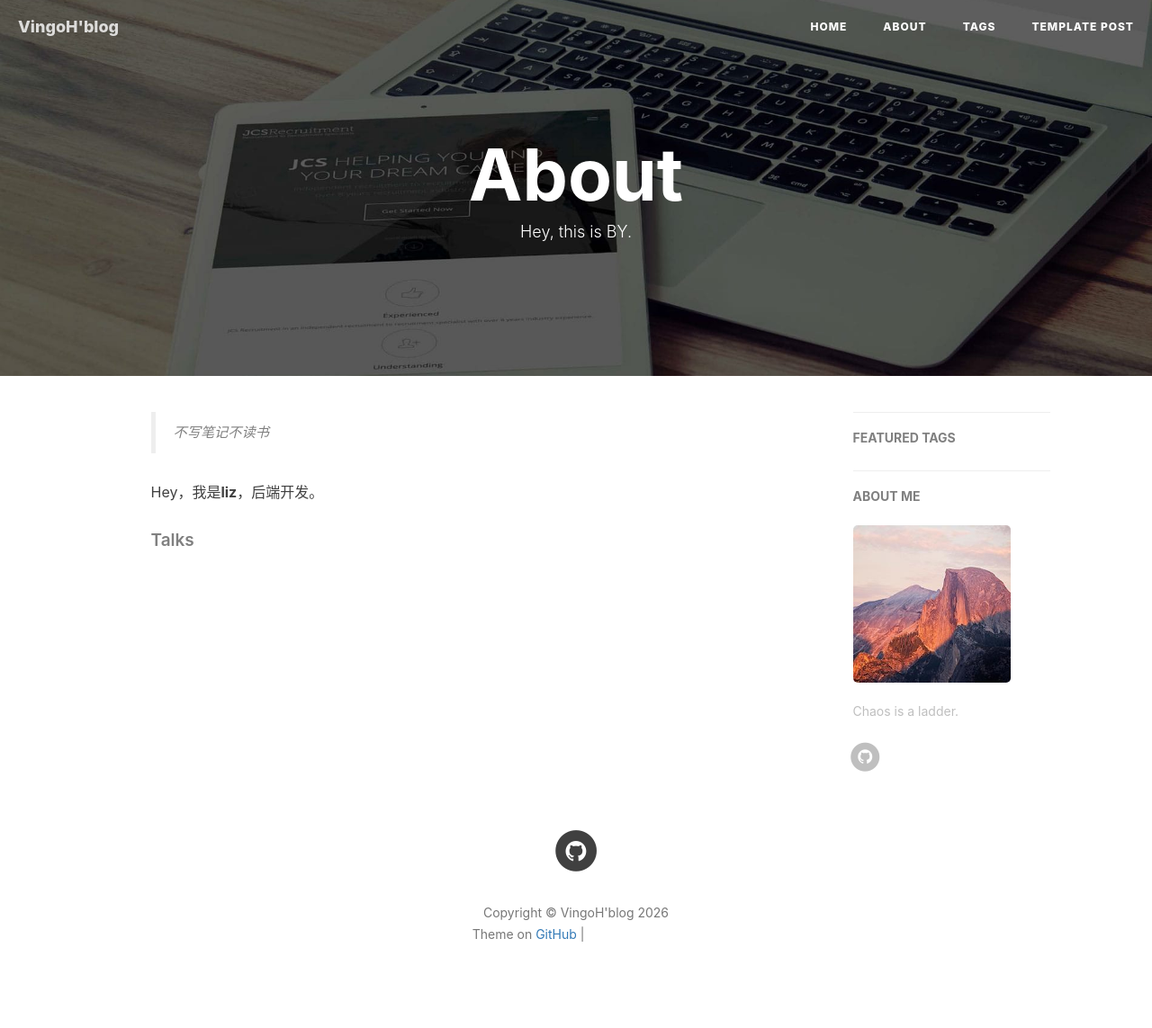
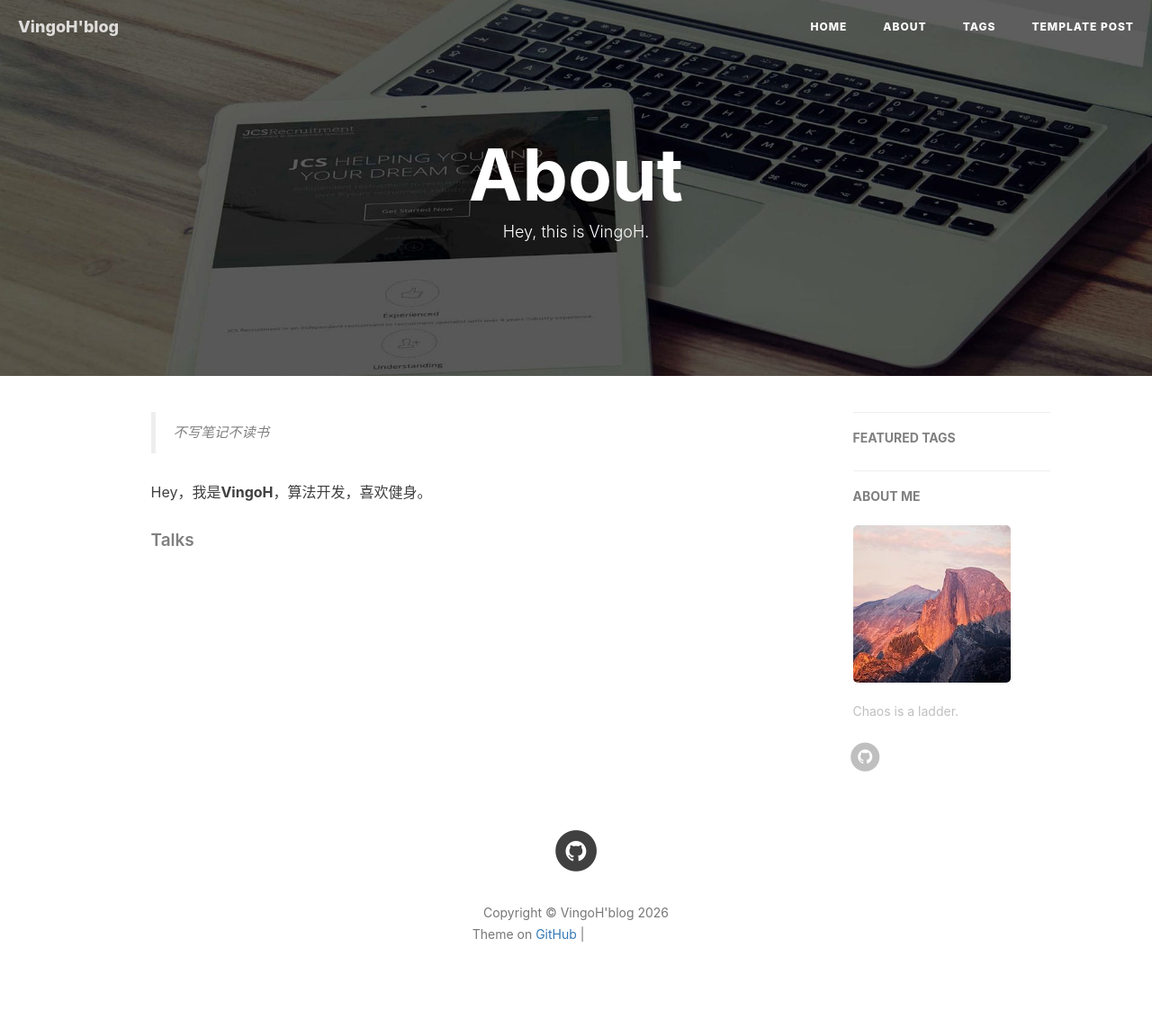
Before and after one commit to vingoh/vingoh.github.io, a Jekyll site: the page built from about.html, in a window 1280 px wide. Shown: the whole page at 90% size. Built offline with Jekyll 4.4.1, drawn with Linux system fonts in a browser that asks for light colours; nearby versions of some CDN libraries; comment, search, counter and statistics services are not loaded; grey boxes are pictures that could not be loaded.

Commit message:
Update about.html

```diff
--- a/about.html
+++ b/about.html
@@ -1,7 +1,7 @@
 ---
 layout: page
 title: "About"
-description: "Hey, this is BY."
+description: "Hey, this is VingoH."
 header-img: "img/system/post-bg-rwd.jpg"
 ---
 
@@ -17,11 +17,9 @@ header-img: "img/system/post-bg-rwd.jpg"
     <!--copied from markdown -->
     <blockquote><p>不写笔记不读书</p></blockquote>
 
-    <p>Hey，我是<strong>liz</strong>，后端开发。</p>
+    <p>Hey，我是<strong>VingoH</strong>，算法开发，喜欢健身。</p>
 
-{{/*    <p>工作、学习之余，我还是一个健身爱好者，同时也非常喜欢拳击。</p>*/}}
 
-{{/*    <p>这是我的利用 <a href="https://pages.github.com/">GitHub Pages</a> 与 <a href="http://jekyll.com.cn/">Jekyll</a> 搭建的 个人博客。我在GitHub主页<a href="https://github.com/boilingfrog">👉GitHub·BY</a> 与 简书主页<a href="https://http://www.jianshu.com/u/e71990ada2fd">👉BY</a>。如果有什么问题，欢迎提出探讨~</p>*/}}
 
     <p></p>
 
```
